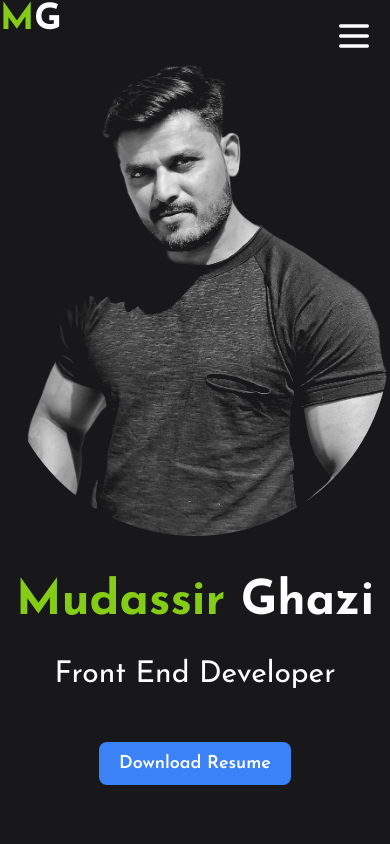
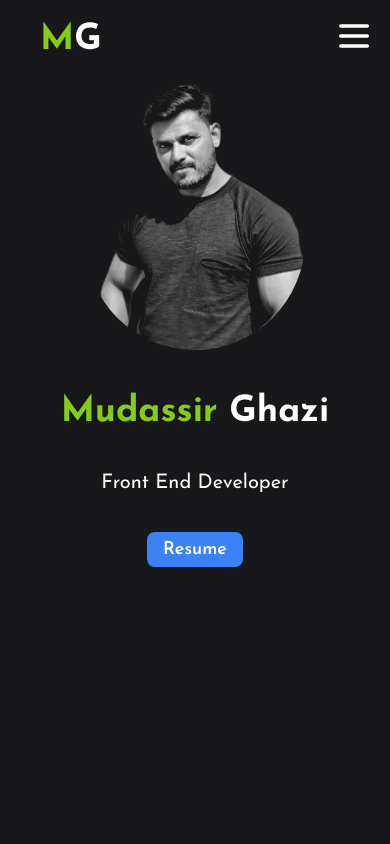
Before and after one commit to madyrock/portfolio, a React (Vite) app: page / in a window 390 px wide. Shown: the top 844 px of the page. Built offline with nearby package versions, Linux system fonts and the light colour scheme; a web font is replaced by a local one.

Commit message:
Updated website with new features

```diff
--- a/src/components/Experience.jsx
+++ b/src/components/Experience.jsx
@@ -6,7 +6,7 @@ import {motion} from 'framer-motion'
 const Experience = () => {
   return (
 
-    <div className="md:h-[120vh] p-4 lg:h-screen bg-zinc-900">
+    <div className="md:h-[120vh] p-4 lg:h-screen w-full bg-zinc-900">
       <h2
       data-aos="zoom-in"
       className="text-white py-12 text-center text-3xl">Experience</h2>
@@ -25,7 +25,7 @@ const Experience = () => {
           className="mb-2 text-sm text-stone-400">2025 - Present</motion.p>
           <motion.h3
           whileInView={{opacity:1, x:0}}
-          initial={{opacity:0, x:100}}
+          initial={{opacity:0, x: -100}}
           transition={{duration: 1.5}}
 
           className="text-lg font-bold text-white">
@@ -61,7 +61,7 @@ const Experience = () => {
           className="mb-2 text-sm text-stone-400">2021 - 2024</motion.p>
           <motion.h3
           whileInView={{opacity:1, x:0}}
-          initial={{opacity:0, x: 100}}
+          initial={{opacity:0, x: -100}}
           transition={{duration: 1.5}}
 
           className="text-lg font-bold text-white">
@@ -96,7 +96,7 @@ const Experience = () => {
           className="mb-2 text-sm text-stone-400">2020 - 2021</motion.p>
           <motion.h3
           whileInView={{opacity:1, x:0}}
-          initial={{opacity:0, x:100}}
+          initial={{opacity:0, x: -100}}
           transition={{duration: 1.5}}
 
           className="text-lg font-bold text-white">
--- a/src/components/Home.jsx
+++ b/src/components/Home.jsx
@@ -33,16 +33,16 @@ const Home = () => {
 
 
   return (
-    <div className=" lg:pb-30 bg-zinc-900 h-screen ">
+    <div className="w-[100vw] max-w-[100%] h-screen lg:pb-30 bg-zinc-900">
       <div className="flex flex-wrap lg:flex-row-reverse items-center lg:pt-10">
         <div className="w-full lg:w-1/2">
-          <div className="flex lg:w-[500px] justify-center sm:pt-15 md:pt-5  m-auto mt-6 mix-blend-lighten">
+          <div className="flex lg:w-[500px] justify-center sm:pt-[20px] md:pt-5  m-auto mt-4 mix-blend-lighten">
             <motion.img
-              className="logoimage sm:w-[350px]  md:w-[350px] xl:w-[400px] grayscale rounded-full"
+              className="logoimage w-[220px] sm:w-[350px]  md:w-[350px] xl:w-[400px] grayscale rounded-full"
               src="./profileimg.png"
               alt="logoimage"
-              initial={{ x: 100, opacity: 0 }}
-              animate={{ x: 0, opacity: 1 }}
+              initial={{ y: -100, opacity: 0 }}
+              animate={{ y: 0, opacity: 1 }}
               transition={{ duration: 1, delay: 1.5 }}
             />
           </div>
@@ -62,7 +62,7 @@ const Home = () => {
             >
               <motion.span
                 variants={childVariants}
-                className="text-lime-500 text-5xl md:text-6xl lg:text-6xl xl:text-7xl lg:px-6 ml-100px"
+                className="text-lime-500 text-4xl sm:text-[55px] md:text-6xl lg:text-6xl xl:text-7xl lg:px-6 ml-100px"
               >
                 Mudassir <span className="text-white">Ghazi</span>
               </motion.span>
@@ -70,7 +70,7 @@ const Home = () => {
             <motion.p variants={childVariants} className="">
               <motion.span
                 variants={childVariants}
-                className="text-white text-[30px] leading-[10px] lg:text-4xl"
+                className="text-white text-[20px] sm:text-[30px] leading-[5px] lg:text-4xl"
               >
                 Front End <span>Developer</span>
               </motion.span>
@@ -78,14 +78,14 @@ const Home = () => {
 
             <motion.button
               variants={childVariants}
-              className=" mt-5"
+              className=" "
             >
               <a
                 href="/resume.pdf"
                 download="My_Resume.pdf"
-                className="bg-blue-500 text-white px-5  py-3  rounded-lg text-lg font-semibold hover:bg-blue-700 transition duration-300"
+                className="bg-blue-500 text-white px-4  py-2  rounded-lg text-lg font-semibold hover:bg-blue-700 transition duration-300"
               >
-                Download Resume
+                Resume
               </a>
             </motion.button>
           </motion.div>
--- a/src/components/Navbar.jsx
+++ b/src/components/Navbar.jsx
@@ -4,21 +4,21 @@ import { FaWhatsapp, FaInstagram, FaLinkedin, FaGithub } from "react-icons/fa";
 import { Menu, X } from "lucide-react";
 
 const Navbar = () => {
-  const [IsOpen, SetIsOpen] = useState(false);
+  const [isOpen, SetIsOpen] = useState(false);
 
   const toggleNavbar = () => {
-    SetIsOpen(!IsOpen);
+    SetIsOpen(!isOpen);
   };
 
   return (
-    <div className="w-full sm:h-[70px] md:h-[75px] lg:h-[120px] flex justify-between items-center lg:p-4 bg-zinc-900 relative">
+    <div className="w-full  flex justify-between items-center p-2 lg:p-4 xl:p-4 bg-zinc-900 relative">
       <motion.div
         whileInView={{ opacity: 1, x: 0 }}
         initial={{ opacity: 0, x: -100 }}
         transition={{ duration: 1.5 }}
-        className="text-white font-bold sm:m-10 lg:m-0"
+        className="text-white font-bold mt-3 sm:m-2 lg:m-0"
       >
-        <a href="#home" className="font-extrabold text-4xl lg:text-5xl lg:pl-5 text-lime-500">
+        <a href="#home" className="font-extrabold text-4xl lg:text-5xl pl-[32px] sm:pl-10 mt-12 lg:pl-5 text-lime-500">
           M<span className="text-white">G</span>
         </a>
       </motion.div>
@@ -26,23 +26,23 @@ const Navbar = () => {
       <motion.div>
         <div className={`lg:hidden  text-white absolute right-4 md:right-6 top-4`}>
           <button onClick={toggleNavbar}>
-            {IsOpen ? <X size={40} /> : <Menu size={40} />}
+            {isOpen ? <X size={40} /> : <Menu size={40} />}
           </button>
         </div>
       </motion.div>
 
-      {IsOpen && (
+      {isOpen && (
         <div
-          className={`lg:hidden w-[100%] flex text-white justify-center items-center mx-auto z-10 fixed bg-zinc-900 h-[800px] md:h-[600px] border-b-2 border-white ${
-            IsOpen ? "translate-y-0" : "translate-y-full"
-          } transition duration-300`}
+          className={`lg:hidden w-[100%] flex text-white justify-center items-center mx-auto z-10 fixed bg-zinc-900 h-[500px] sm:h-[700px] md:h-[600px] border-b-2 border-lime-500 ${
+            isOpen ? "translate-y-0" : "translate-y-[-100%]"
+          } transition-all duration-300`}
         >
           <X
             onClick={toggleNavbar}
             size={40}
-            className="absolute right-4 md:right-5 md:top-[280px] z-20 cursor-pointer transition-all duration-300"
+            className="absolute right-5 md:right-5 md:top-[280px] z-20 cursor-pointer transition-all duration-300"
           />
-          <ul className=" flex flex-col justify-center items-center sm:pt-32 md:pt-[250px] gap-2 md:gap-8">
+          <ul className=" flex flex-col justify-center items-center pt-[180px] sm:pt-[250px] md:pt-[250px] gap-6 md:gap-8 lg:gap-6">
             <li>
               <a
                 onClick={toggleNavbar}
@@ -89,7 +89,7 @@ const Navbar = () => {
         transition={{ duration: 1, delay: 1.5 }}
         className=""
       >
-        <ul className="hidden lg:flex text-white text-lg gap-[50px] xl:gap-[100px] mt-3 p-5">
+        <ul className="hidden lg:flex text-white text-lg gap-[30px] xl:gap-[100px] mt-3 p-5">
           <li>
             <a
               className="lg:hidden relative inline-block text-white after:content-[''] after:absolute after:left-0 after:bottom-0 after:w-0 after:h-[2px] after:bg-lime-500 after:transition-all after:duration-300 hover:after:w-full hover:scale-125 transition-all duration-500"
@@ -133,7 +133,7 @@ const Navbar = () => {
         </ul>
       </motion.div>
 
-      <div className="hidden xl:flex lg:flex-col lg:mt-[250px] gap-5 lg:gap-8 lg:justify-around lg:mx-11 z-20">
+      <div className="hidden lg:flex  lg:flex-row  gap-5 lg:gap-10 lg:justify-between lg:mr-5  z-20">
         <motion.div
           whileInView={{ opacity: 1, x: 0 }}
           initial={{ opacity: 0, x: -100 }}
@@ -144,8 +144,8 @@ const Navbar = () => {
           </a>
         </motion.div>
         <motion.div
-          whileInView={{ opacity: 1, y: 0 }}
-          initial={{ opacity: 0, y: -100 }}
+          whileInView={{ opacity: 1, x: 0 }}
+          initial={{ opacity: 0, x: -120 }}
           transition={{ duration: 1.5 }}
         >
           <a href="https://github.com/madyrock/">
@@ -153,8 +153,8 @@ const Navbar = () => {
           </a>
         </motion.div>
         <motion.div
-          whileInView={{ opacity: 1, y: 0 }}
-          initial={{ opacity: 0, y: 100 }}
+          whileInView={{ opacity: 1, x: 0 }}
+          initial={{ opacity: 0, x: -140 }}
           transition={{ duration: 1.5 }}
         >
           <a href="https://wa.me/+918866672242">
@@ -163,7 +163,7 @@ const Navbar = () => {
         </motion.div>
         <motion.div
           whileInView={{ opacity: 1, x: 0 }}
-          initial={{ opacity: 0, x: 100 }}
+          initial={{ opacity: 0, x: -160 }}
           transition={{ duration: 1.5 }}
         >
           <a href="https://www.linkedin.com/in/mudassir-ghazi-0972a413a/">
--- a/src/components/Technology.jsx
+++ b/src/components/Technology.jsx
@@ -27,10 +27,10 @@ const iconVariants = (duration) => ({
 const Technology = () => {
   return (
 
-    <div className="sm:h-screen sm:pt-[120px]  bg-zinc-900 ">
+    <div className="h-screen flex flex-col justify-center sm:pt-[5px] w-full bg-zinc-900 ">
       <h2
         data-aos="zoom-in"
-        className="text-white sm:py-[100px] md:pt-[250px] lg:pt-[200px]  text-center text-3xl"
+        className="text-white py-[100px] sm:pt-[80px] md:pt-[20px] lg:pt-[20px]  text-center text-3xl"
       >
         Technology
       </h2>
```
Also changed, not shown: src/components/Contact.jsx (+29 -29 lines).
